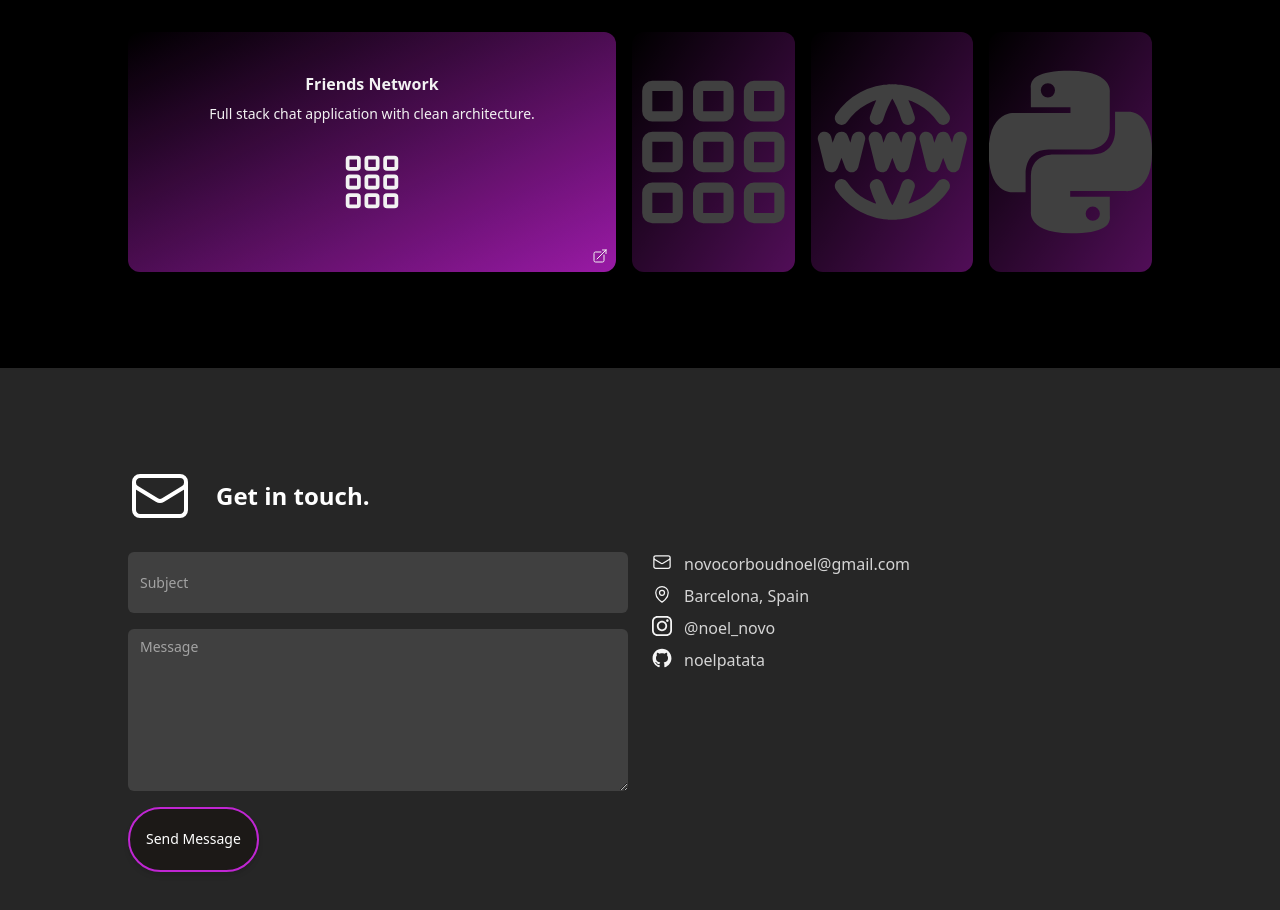
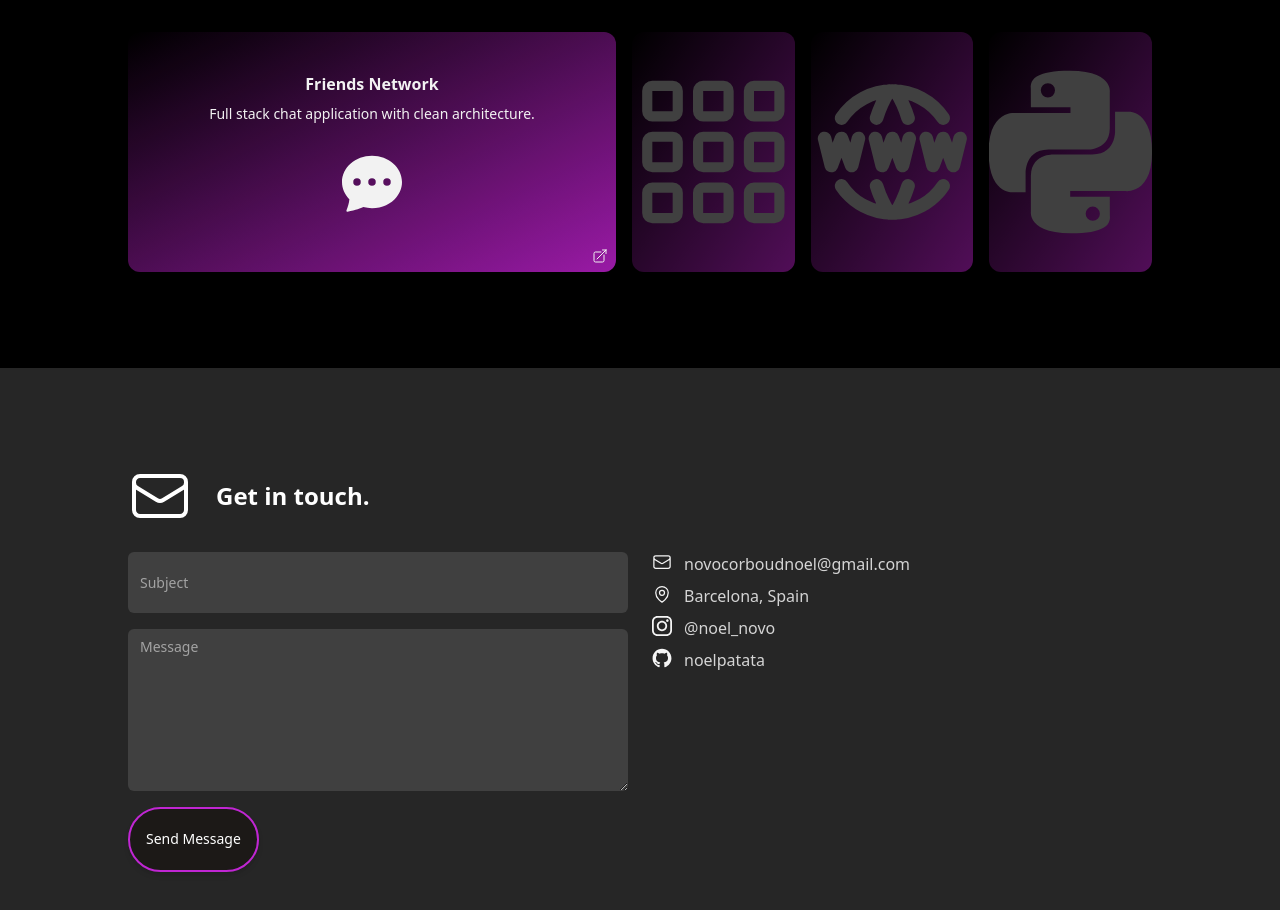
Before and after one commit to noelpatata/nn-PortFolio, a Next.js app: page / in a window 1280 px wide. Shown: the part 3105-4015 px from the top of the page. Built offline with nearby package versions, Linux system fonts and the light colour scheme.

Commit message:
changed friendsNetwork project icon

```diff
--- /dev/null
+++ b/src/components/Icon/FriendsIcon.tsx
@@ -0,0 +1,12 @@
+// icon:grid-3x3-gap | Bootstrap https://icons.getbootstrap.com/ | Bootstrap
+import * as React from 'react';
+
+const FriendsIcon = React.memo((props: React.SVGProps<SVGSVGElement>) => {
+  return (
+    <svg fill="currentColor" height="1em" viewBox="0 0 16 16" width="1dm" {...props}>
+      <path d="M16 8c0 3.866-3.582 7-8 7a9 9 0 0 1-2.347-.306c-.584.296-1.925.864-4.181 1.234-.2.032-.352-.176-.273-.362.354-.836.674-1.95.77-2.966C.744 11.37 0 9.76 0 8c0-3.866 3.582-7 8-7s8 3.134 8 7M5 8a1 1 0 1 0-2 0 1 1 0 0 0 2 0m4 0a1 1 0 1 0-2 0 1 1 0 0 0 2 0m3 1a1 1 0 1 0 0-2 1 1 0 0 0 0 2"/>
+    </svg>
+  );
+});
+
+export default FriendsIcon;
--- a/src/data/data.tsx
+++ b/src/data/data.tsx
@@ -13,6 +13,7 @@ import InstagramIcon from '../components/Icon/InstagramIcon';
 import LinkedInIcon from '../components/Icon/LinkedInIcon';
 import PythonIcon from '../components/Icon/PythonIcon';
 import TicTacToeIcon from '../components/Icon/TicTacToeIcon';
+import FriendsIcon from '../components/Icon/FriendsIcon';
 import WebSiteIcon from '../components/Icon/WebSiteIcon';
 import profilepic from '../images/portfolio/random_pic.jpg';
 import {
@@ -216,7 +217,7 @@ export const portfolioItems: PortfolioItem[] = [
     title: 'Friends Network',
     description: 'Full stack chat application with clean architecture.',
     url: 'https://github.com/noelpatata/FriendsNetwork/',
-    Icon: TicTacToeIcon,
+    Icon: FriendsIcon,
   },
   {
     title: 'Tic tac toe',
```
